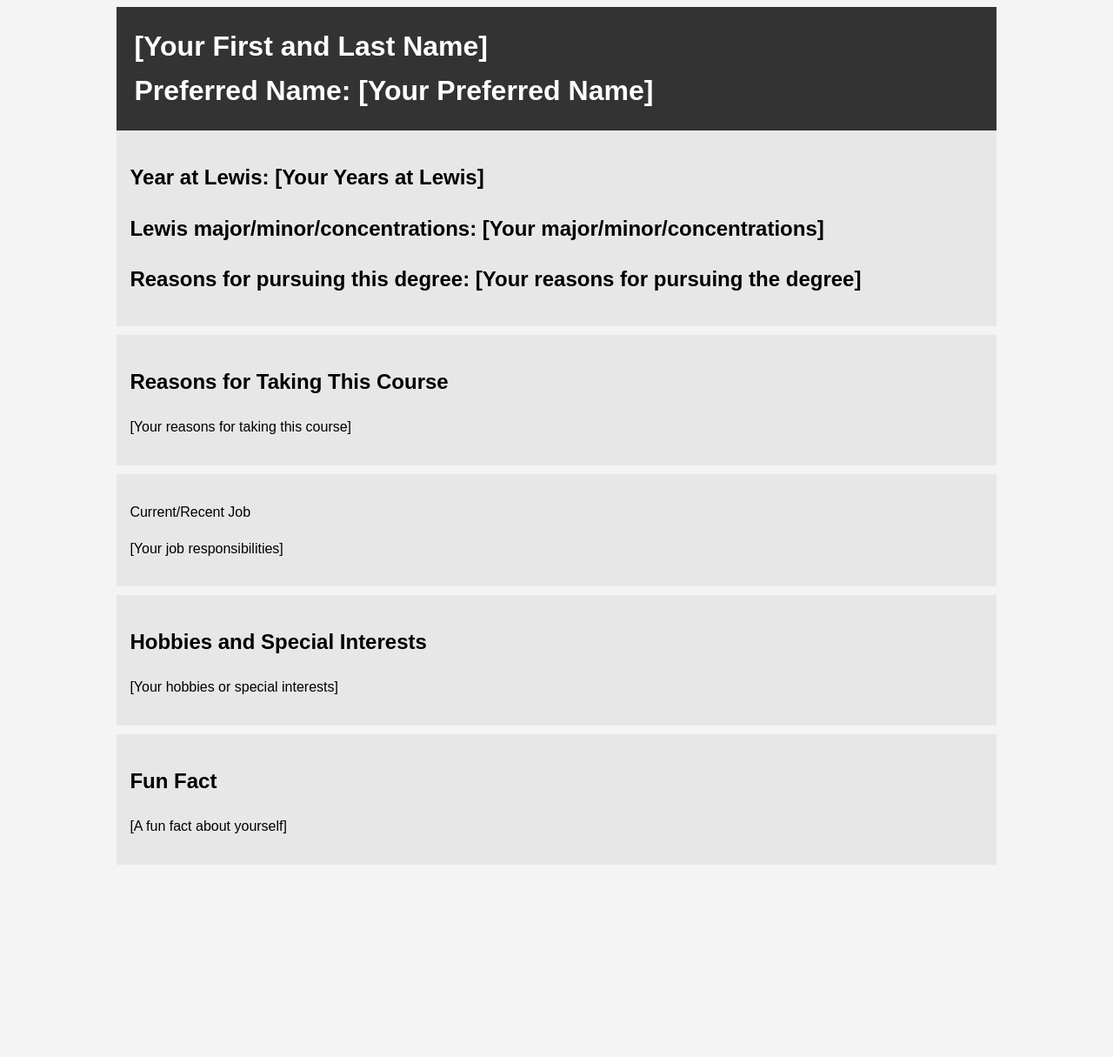
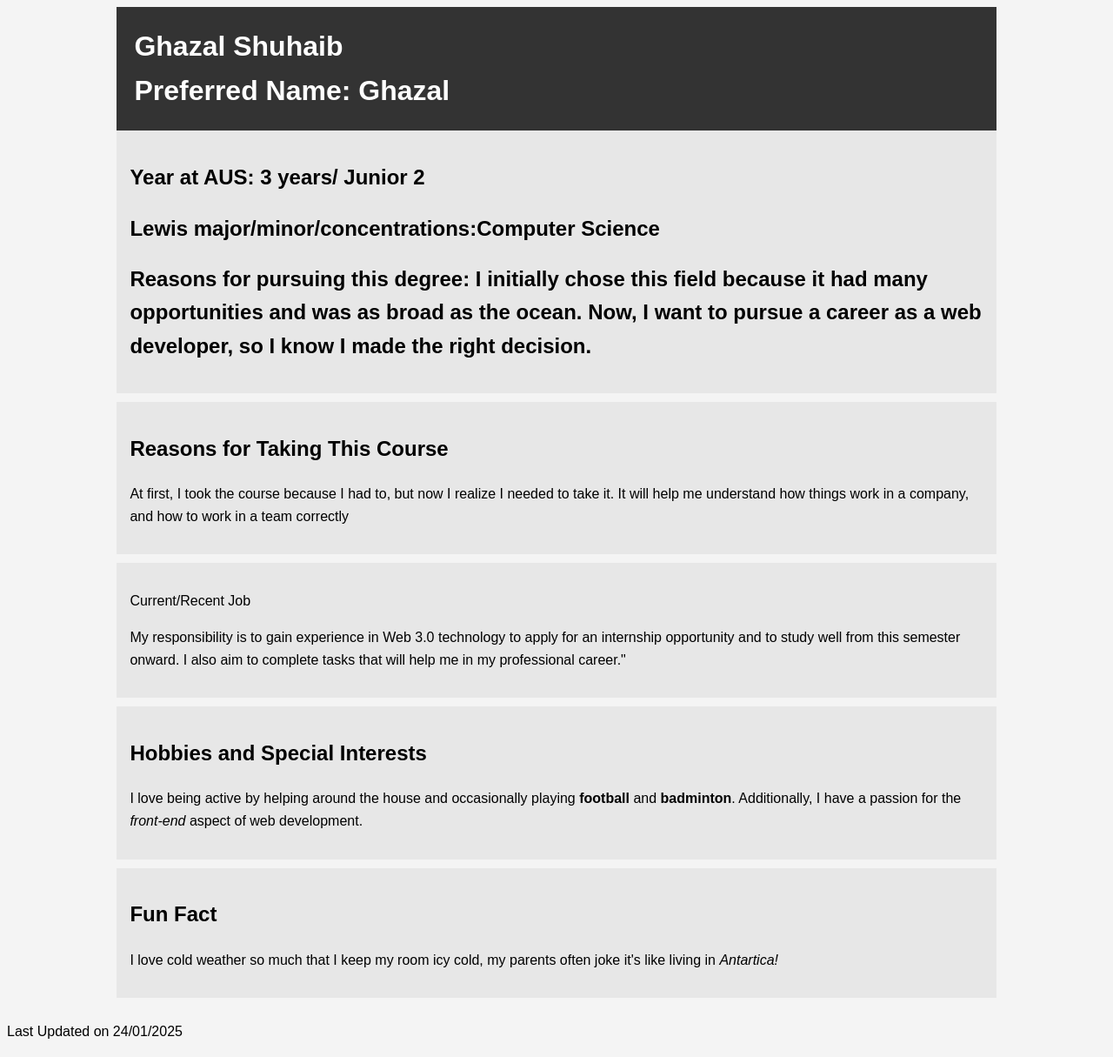
Before and after one commit to Ghazal-1234/Ghazal-1234.github.io, a plain HTML site: page index.html in a window 1280 px wide. Shown: the whole page at 87% size. Before the commit the page ends 1012 px from the top, so only its background shows below. Drawn offline with Linux system fonts and the light colour scheme.

Commit message:
Update index.html

```diff
--- a/index.html
+++ b/index.html
@@ -31,35 +31,42 @@
 <body>
     <div class="container">
         <header class="main-info">
-            <h1>[Your First and Last Name]</h1>
-            <h1>Preferred Name: [Your Preferred Name]</h1>
+            <h1>Ghazal Shuhaib</h1>
+            <h1>Preferred Name: Ghazal</h1>
         </header>
 
         <section class="lewis">
-			<h2>Year at Lewis: [Your Years at Lewis]</h2>
-			<h2>Lewis major/minor/concentrations: [Your major/minor/concentrations]</h2>
-			<h2>Reasons for pursuing this degree: [Your reasons for pursuing the degree]</h2>
+			<h2>Year at AUS: 3 years/ Junior 2</h2>
+			<h2>Lewis major/minor/concentrations:Computer Science</h2>
+			<h2>Reasons for pursuing this degree: I initially chose this field because it had many opportunities and was as broad as the ocean.
+				Now, I want to pursue a career as a web developer, so I know I made the right decision.</h2>
         </section>
 
 		<section class="course">
             <h2>Reasons for Taking This Course</h2>
-            <p>[Your reasons for taking this course]</p>
+            <p>At first, I took the course because I had to, but now I realize I needed to take it.
+		    It will help me understand how things work in a company, and how to work in a team correctly</p>
         </section>
 
 		<section class="job">
             <p>Current/Recent Job</p>
-			<p>[Your job responsibilities]</p>
+			<p>My responsibility is to gain experience in Web 3.0 technology to apply for an internship opportunity and to study well from this semester onward.
+				I also aim to complete tasks that will help me in my professional career."</p>
         </section>
 
         <section class="hobbies">
             <h2>Hobbies and Special Interests</h2>
-            <p>[Your hobbies or special interests]</p>
+            <p>I love being active by helping around the house and occasionally playing <strong>football</strong> and <strong>badminton</strong>.
+		Additionally, I have a passion for the <em>front-end</em> aspect of web development.</p>
         </section>
 
         <section class="fun-fact">
             <h2>Fun Fact</h2>
-            <p>[A fun fact about yourself]</p>
+            <p>I love cold weather so much that I keep my room icy cold, my parents often
+		    joke it's like living in <em>Antartica!</em>
+	    </p>
         </section>
     </div>
+	<p>Last Updated on 24/01/2025</p>
 </body>
 </html>
```
